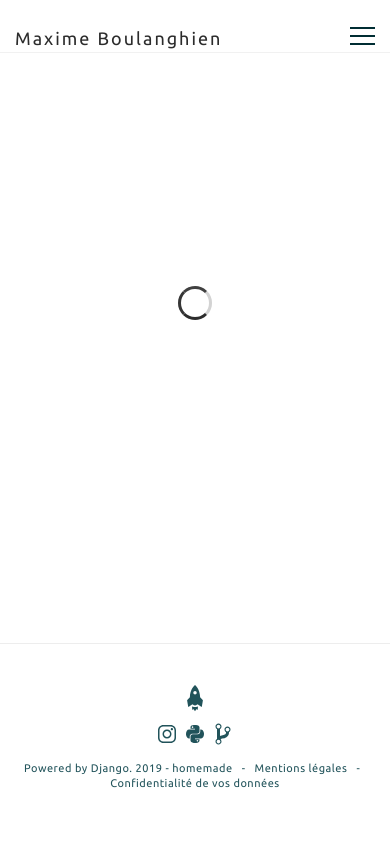
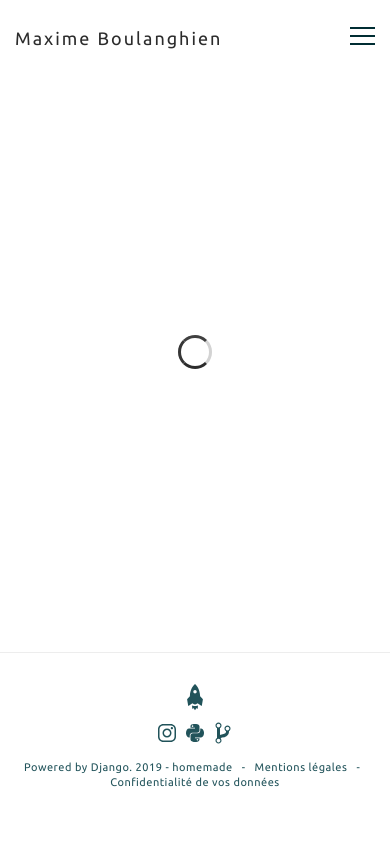
Before and after one commit to maximebn/maximebn--django-website, a Django app: page / in a window 390 px wide. After the commit the page ends 787 px from the top, so only its background shows below. Run offline with Django 3.2, Linux system fonts and the light colour scheme; data that the repository does not hold is empty.

Commit message:
Css adjustments, stories model, responsive

```diff
--- a/blog/templates/blog/blogDetails.html
+++ b/blog/templates/blog/blogDetails.html
@@ -65,7 +65,6 @@
                                 </div>
                             </div>
              <!-- Article sidebar : last articles and share features : END-->
-
                         </div>
             </article>
         </div>
--- a/fabfile.py
+++ b/fabfile.py
@@ -91,8 +91,8 @@ def _update_static_files():
 @print_status('operating database migration operations')
 def _update_database():
     with cd(SITE_FOLDER):
+        run(f'../venv/bin/python3 manage.py makemigrations --settings={PROD_SETTINGS} --noinput')
         run(f'../venv/bin/python3 manage.py migrate --settings={PROD_SETTINGS} --noinput')
-        run(f'../venv/bin/python3 manage.py makemigrations --settings={PROD_SETTINGS} --noinput')
 
 # Restarting application
 @print_status('restarting application')
--- a/maximebn/templates/base.html
+++ b/maximebn/templates/base.html
@@ -94,7 +94,7 @@
                                 </a>
                             </div>
                             <div>
-                                <a href="https://github.com/" target="_blank">
+                                <a href="https://www.instagram.com/max.neihg/" target="_blank">
                                   <ion-icon name="logo-instagram"></ion-icon>
                                 </a>
                                 <a href="https://python.org/" target="_blank">
--- a/static/style.css
+++ b/static/style.css
@@ -1266,9 +1266,13 @@ a.mentions {
     line-height: 38px;
   }
 
+  #page-wrapper {
+    margin-bottom : -1510px;
+  }
+
   #header.standard {
     padding-top: 0;
-    border-bottom: 1px solid #f1f1f1;
+    margin-bottom: 50px;
   }
   #header.standard #main-menu {
     display: none;
@@ -1380,8 +1384,9 @@ a.mentions {
   }
 
   #footer.standard {
-    padding: 50px 0 70px 0;
+    margin-top: 100px;
   }
+
   #footer.standard .footer-socials {
     text-align: center;
     margin-top: 10px;
--- a/stories/templates/stories/storiesMain.html
+++ b/stories/templates/stories/storiesMain.html
@@ -44,6 +44,19 @@
                         </div>
                     </div>
 
+                    <div class="cbp-item">
+                            <div class="cbp-caption">
+                                <div class="cbp-caption-defaultWrap">
+                                    <img src="{{ story.photo_2.url }}" alt="">
+                                </div>
+
+                                <div class="slider-project-details">
+                                    <h1 class="sp-title">{{ story.titre }}</h1>
+                                        <a href="{% url "storiesDetails" id=story.id %}" class="sp-link">Voir le projet</a>
+                                </div>
+                            </div>
+                        </div>
+
                     <!-- Default value if no story is found -->
                     {% empty %}
                     <p>Oups, aucun article pour le moment !</p>
--- a/stories/views.py
+++ b/stories/views.py
@@ -11,11 +11,11 @@ It needs a Paginator to define how many articles we want to display per page
 def storiesMain(request):
     list_stories = Story.objects.all()
 
-    paginator = Paginator(list_stories, 2)
-    page = request.GET.get('page')
-    stories = paginator.get_page(page)
+    #paginator = Paginator(list_stories, 6)
+    #page = request.GET.get('page')
+    #stories = paginator.get_page(page)
 
-    return render(request, 'stories/storiesMain.html', {'list_stories': stories})
+    return render(request, 'stories/storiesMain.html', {'list_stories': list_stories})
 
 
 '''''''''''''''''''''''''''''''''''''''''''''''''''''''''''''''''''''
```
Also changed, not shown: stories/models.py (+2 -0 lines), stories/migrations/0003_story_photo_2.py (added).
